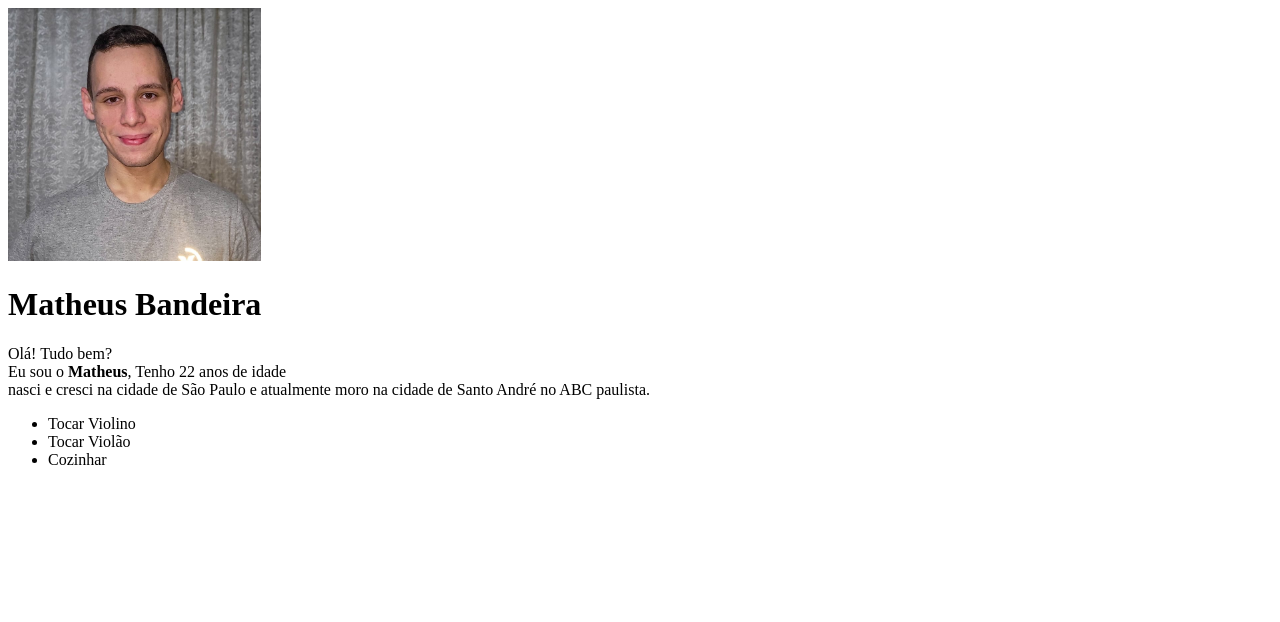
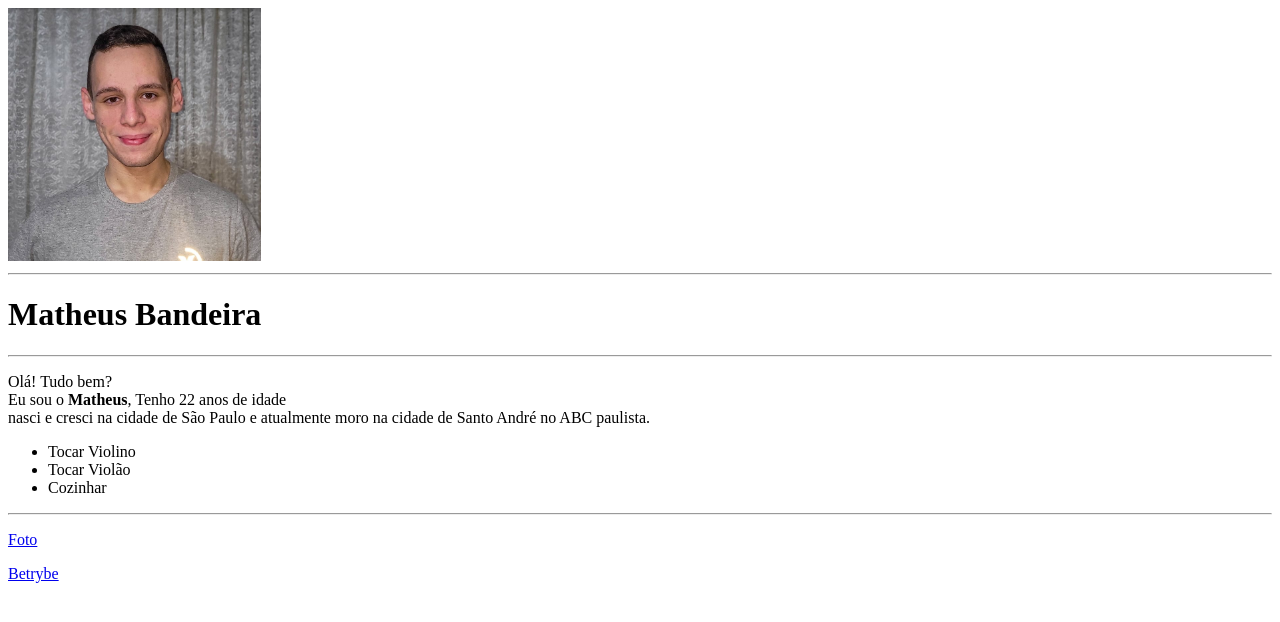
Before and after one commit to mathban/Portifolio, a plain HTML site: page index.html in a window 1280 px wide. Drawn offline with Linux system fonts and the light colour scheme.

Commit message:
add links

```diff
--- a/index.html
+++ b/index.html
@@ -8,7 +8,11 @@
 <body>
     <img src="IMAGENS/perfil.jpeg" alt="Foto do Matheus sorrindo" width="20%">
 
+    <hr>
+
     <h1> Matheus Bandeira </h1>
+
+    <hr>
 
     <p>
      Olá! Tudo bem? <br>
@@ -22,4 +26,12 @@
      <li>Cozinhar</li>
     </ul>
 
+    <hr>
+
+    <p>
+     <a href="http://127.0.0.1:5500/IMAGENS/perfil.jpeg"> Foto </a>
+    </p>
+
+     <a href="https://www.betrybe.com/"> Betrybe </a>
+
 </body>
```
